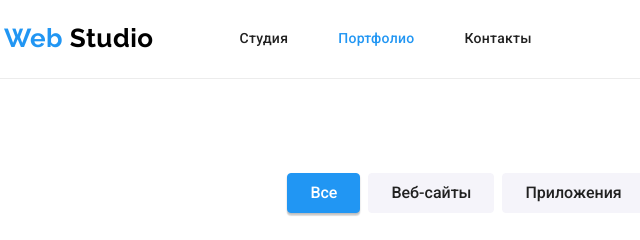
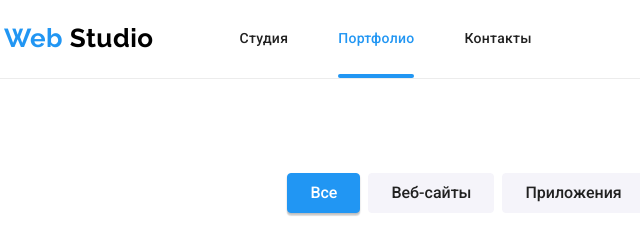
Before and after one commit to YuraWin/goit-markup-hw-05, a plain HTML site: page portfolio.html in a window 1280 px wide. Shown: the top 240 px of the page, 51-691 px from the left. Drawn offline with nearby package versions, Linux system fonts and the light colour scheme.

Commit message:
Домашка 5 за понедельник

```diff
--- a/css/common.css
+++ b/css/common.css
@@ -69,6 +69,9 @@ a {
   display: flex;
   margin-left: 86px;
 }
+.site-nav .item {
+  position: relative;
+}
 /* *******************
 .site-nav .item {
   margin-right: 50px;
@@ -101,6 +104,16 @@ a {
   color: var(--accent-color);
 }
 
+.site-nav .link.current:after {
+  content: '';
+  position: absolute;
+  bottom: 0px;
+  left: 0px;
+  height: 4px;
+  width: 100%;
+  border-radius: 2px;
+  background: var(--accent-color);
+}
 /* Authentific*/
 .auth-nav {
   display: flex;
@@ -264,6 +277,7 @@ a {
   align-items: center;
   width: 200px;
   height: 50px;
+  cursor: pointer;
 
   font-family: inherit;
   font-weight: 900;
--- a/css/portfol.css
+++ b/css/portfol.css
@@ -8,6 +8,7 @@
   margin-left: 8px;
 }
 .buttonselect {
+  cursor: pointer;
   font-family: inherit;
   font-weight: 500;
   font-size: 16px;
```
